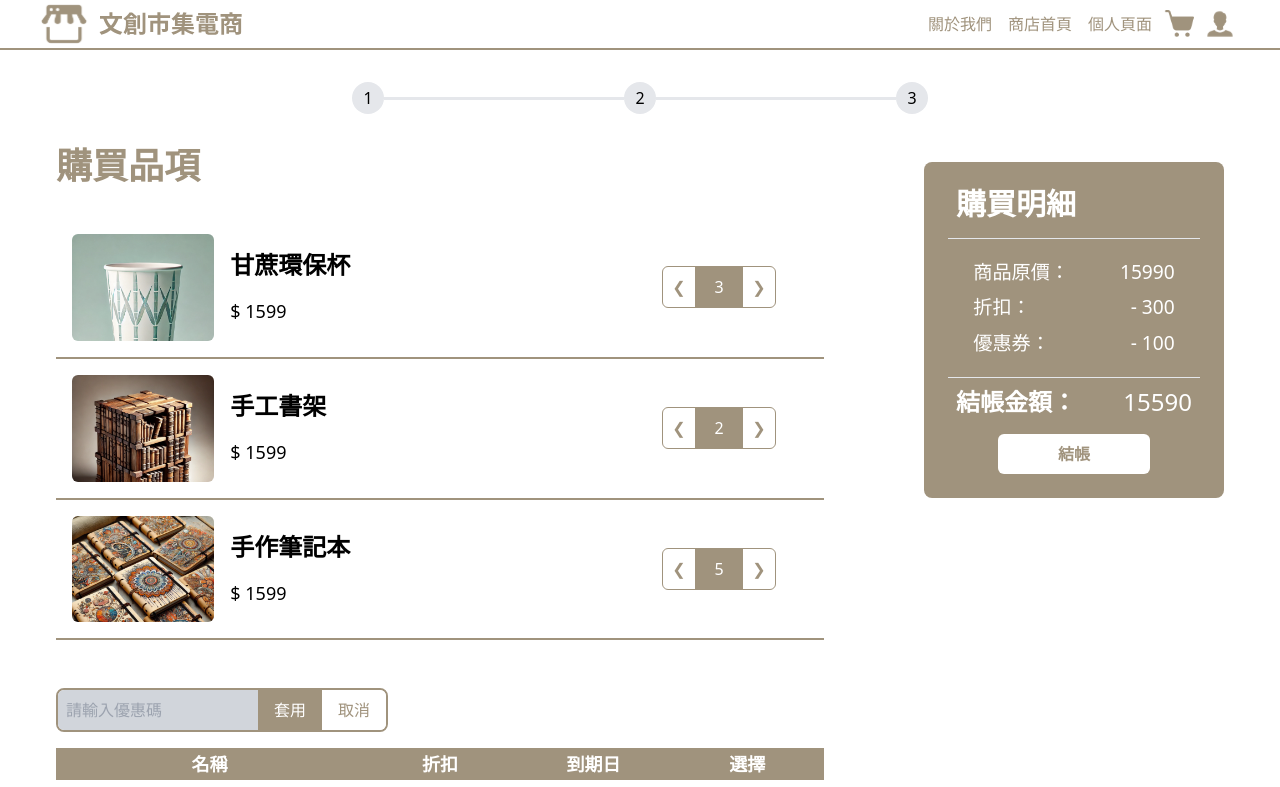
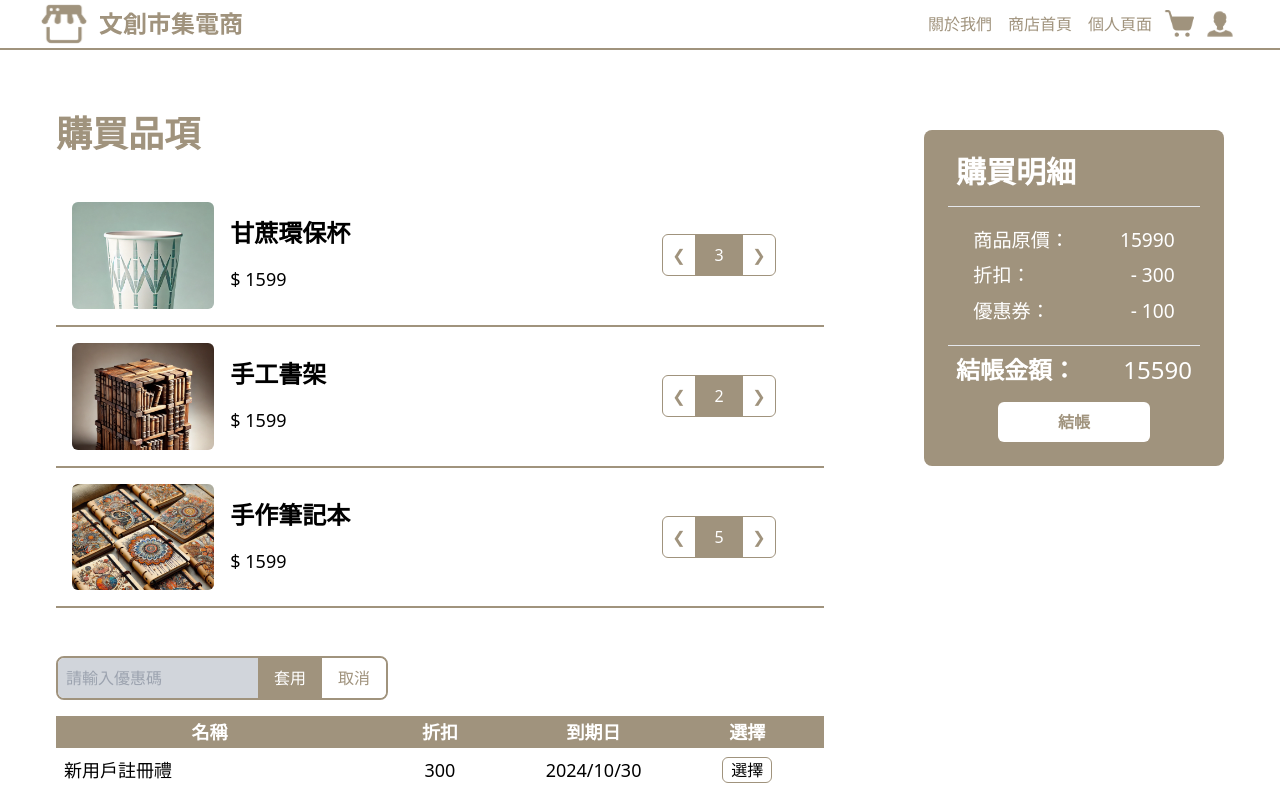
Before and after one commit to lawrence565/e-commerce-demo, a React (Vite) app: page /shoppingcart in a window 1280 px wide. Shown: the top 787 px of the page. Built offline with nearby package versions, Linux system fonts and the light colour scheme.

Commit message:
Disable shopping cart

```diff
--- a/src/pages/ShoppingCart.tsx
+++ b/src/pages/ShoppingCart.tsx
@@ -2,7 +2,7 @@ import gadgets from "../assets/products/gadgets.json";
 import decorations from "../assets/products/decorations.json";
 import furnitures from "../assets/products/furnitures.json";
 import coupons from "../assets/coupon.json";
-import CheckoutProcess from "../utils/CheckoutProcess.tsx";
+// import CheckoutProcess from "../utils/CheckoutProcess.tsx";
 import { useState, useRef, useEffect } from "react";
 import "../style/CartStyle.scss";
 
@@ -118,7 +118,7 @@ function ShopppingKart() {
 
   return (
     <div className="flex flex-col items-center justify-start my-8 w-full min-h-[70dvh]">
-      <CheckoutProcess step={1} />
+      {/* <CheckoutProcess step={1} /> */}
       <div className="flex justify-between my-8 max-w-[1200px] w-full">
         <div
           id="items"
```
